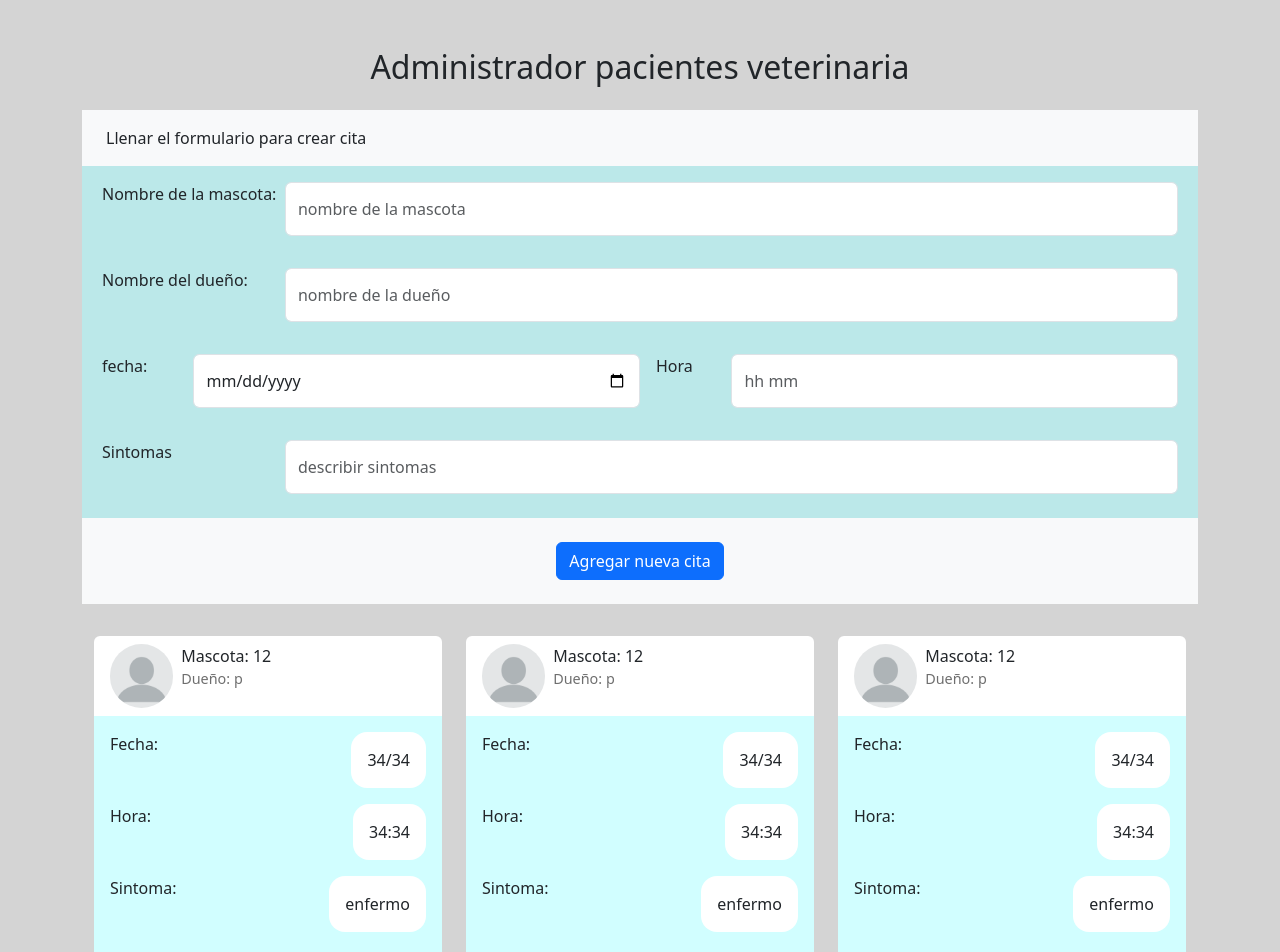
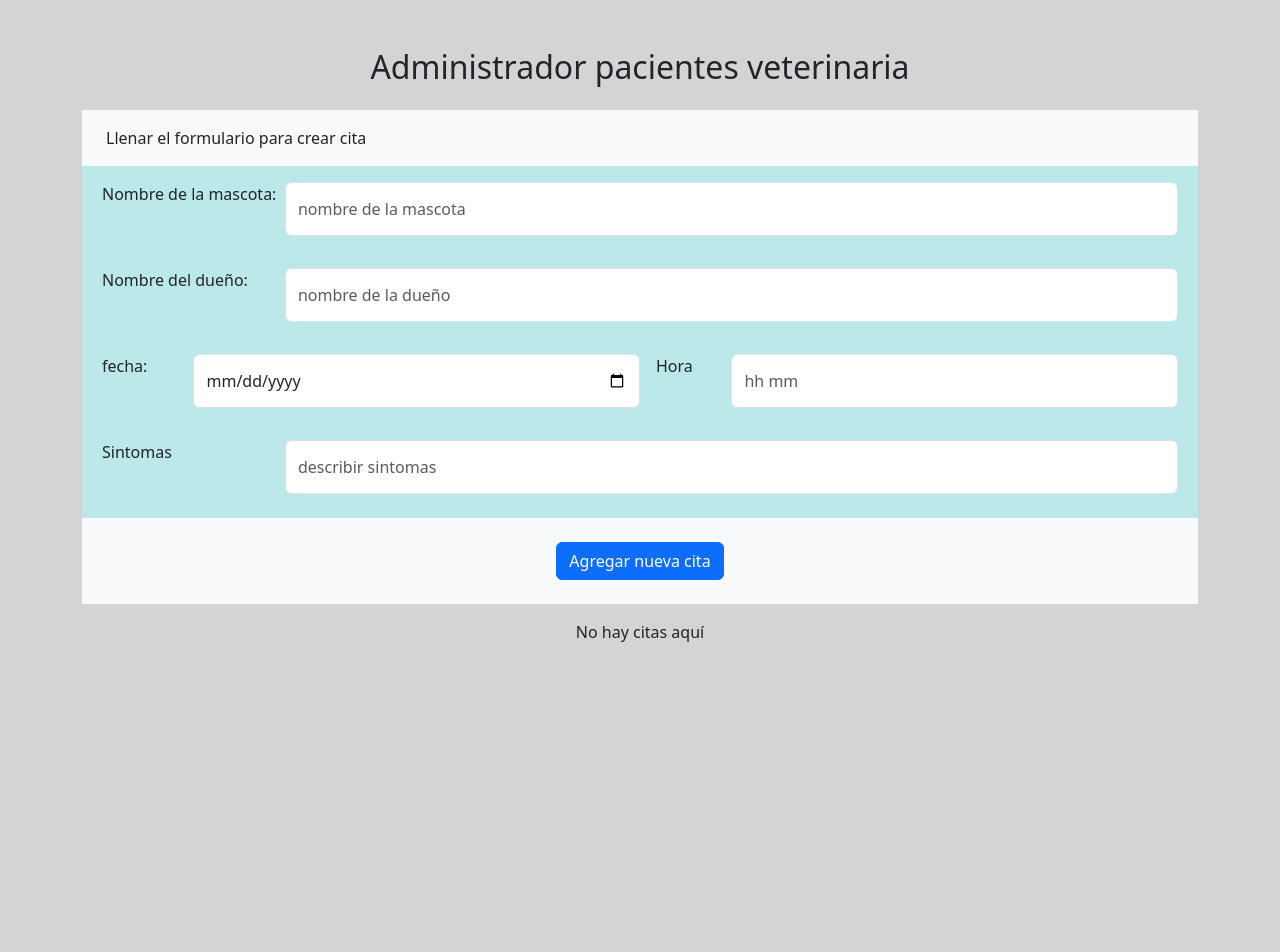
Before and after one commit to elFiol/trabajo-practico-React-N-9, a React (Vite) app: page / in a window 1280 px wide. Shown: the top 952 px of the page. After the commit the page ends 800 px from the top, so only its background shows below. Built offline with nearby package versions, Linux system fonts and the light colour scheme.

Commit message:
añadimos la logica para mostrar las card

```diff
--- a/src/components/Cita.jsx
+++ b/src/components/Cita.jsx
@@ -1,28 +1,28 @@
 import { Button } from "react-bootstrap";
 import persona from "../persona.webp"
 
-const Cita = () => {
+const Cita = ({cita}) => {
     return (
         <div className="card-veterinaria my-3 rounded-2">
             <div className='d-flex px-3 py-2'>
                 <img src={persona} className='logoDiv' alt="foto de perfil" />
                 <div className="ps-2">
-                    <p className="m-0">Mascota: 12</p>
-                    <p className="duenio">Dueño: p</p>
+                    <p className="m-0">Mascota: {cita.mascota}</p>
+                    <p className="duenio">Dueño: {cita.duenio}</p>
                 </div>
             </div>
             <div className="datosFaltantes p-3">
                 <div className="d-flex justify-content-between">
                     <p>Fecha:</p>
-                    <p className="datos py-3 px-3 rounded-4">34/34</p>
+                    <p className="datos py-3 px-3 rounded-4">{cita.fecha}</p>
                 </div>
                 <div className="d-flex justify-content-between">
                     <p>Hora:</p>
-                    <p className="datos py-3 px-3 rounded-4">34:34</p>
+                    <p className="datos py-3 px-3 rounded-4">{cita.hora}</p>
                 </div>
                 <div className="d-flex justify-content-between">
                     <p>Sintoma:</p>
-                    <p className="datos py-3 px-3 rounded-4">enfermo</p>
+                    <p className="datos py-3 px-3 rounded-4">{cita.sintomas}</p>
                 </div>
             </div>
             <div className="text-end py-4 px-3">
--- a/src/components/Citas.jsx
+++ b/src/components/Citas.jsx
@@ -1,20 +1,20 @@
-import Cita from "./Cita"
+import Cita from "./Cita";
 import { Container, Row, Col } from 'react-bootstrap';
 
-const Citas = () => {
+const Citas = ({ citas }) => {
     return (
         <Container className="my-3">
-            <Row>
-                <Col sm={12} md={6} lg={4}>
-                    <Cita></Cita>
-                </Col>
-                <Col sm={12} md={6} lg={4}>
-                    <Cita></Cita>
-                </Col>
-                <Col sm={12} md={6} lg={4}>
-                    <Cita></Cita>
-                </Col>
-            </Row>
+            {citas.length > 0 ? (
+                <Row>
+                    {citas.map((cita, posicion) => (
+                        <Col key={posicion} sm={12} md={6} lg={4}>
+                            <Cita cita={cita} />
+                        </Col>
+                    ))}
+                </Row>
+            ) : (
+                <p className="text-center">No hay citas aquí</p>
+            )}
         </Container>
     );
 };
--- a/src/components/FormularioDoc.jsx
+++ b/src/components/FormularioDoc.jsx
@@ -30,7 +30,9 @@ const FormularioDoc = () => {
             }
         }
     };
+    const borrarCita = (id) =>{
 
+    }
     const handlerSubmit = (e) => {
         e.preventDefault()
         if (minYmax(mascota, 2, 20) && minYmax(duenio, 2, 20) && minYmax(sintomas, 2, 20) && esHoraValida(hora)) {
@@ -92,7 +94,7 @@ const FormularioDoc = () => {
                     </Form>
                 </div>
             </div>
-            <Citas></Citas>
+            <Citas citas={citas}></Citas>
         </>
     );
 };
```
